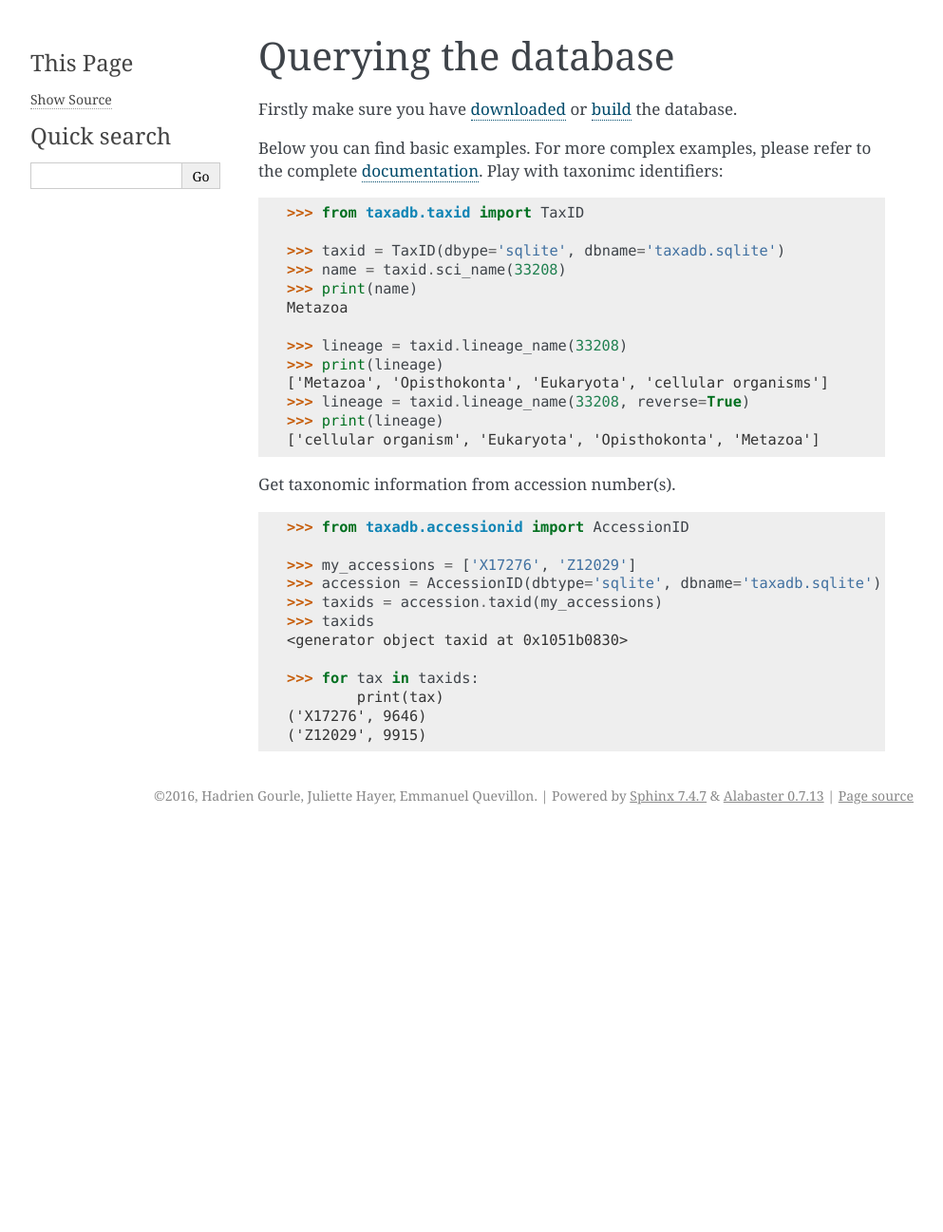
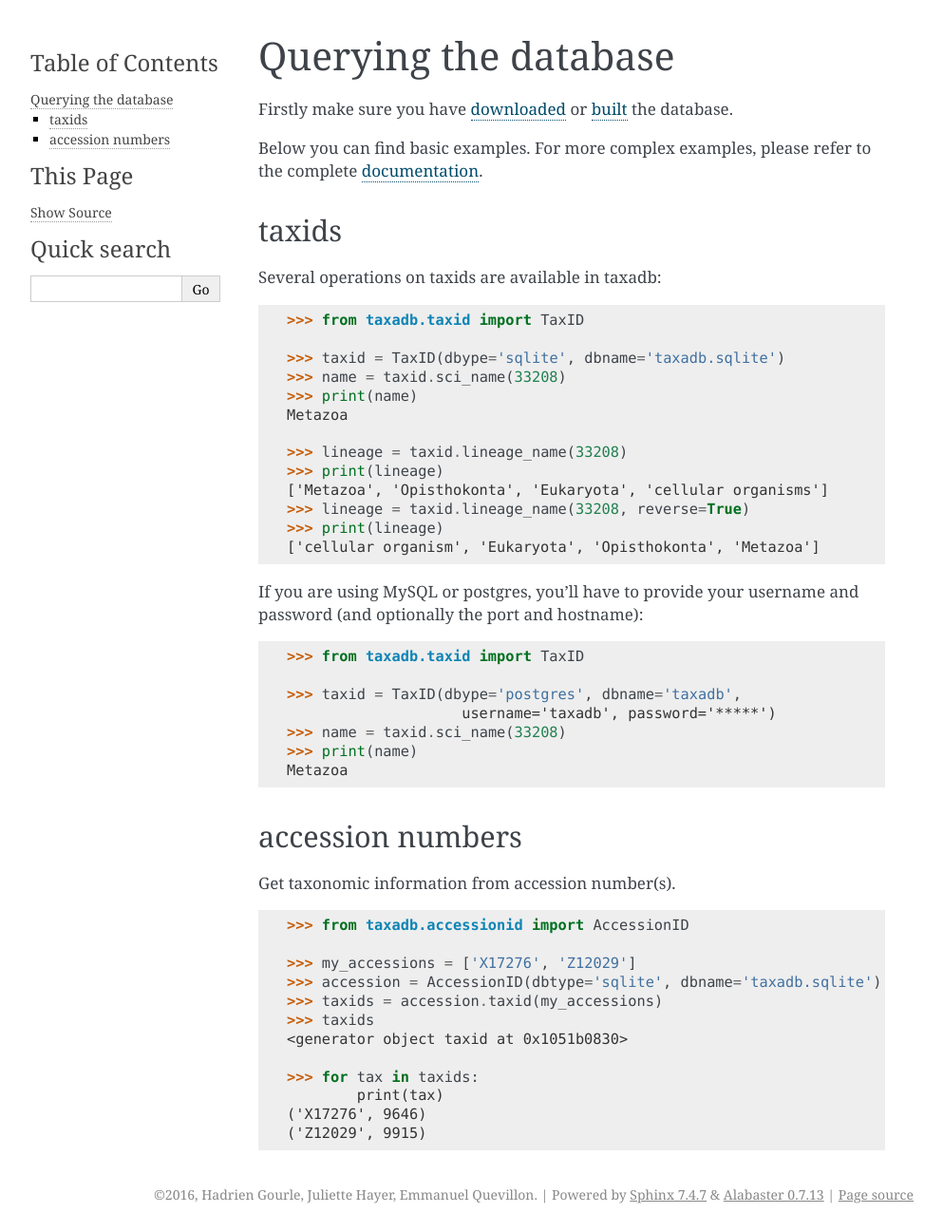
Before and after one commit to HadrienG/taxadb, a Sphinx documentation site: the page built from doc/taxadb/query.rst, in a window 1280 px wide. Shown: the whole page at 95% size, without its empty margins (148-1141 px from the left). Built offline with Sphinx 7.4.7, drawn with Linux system fonts in a browser that asks for light colours; before the commit the page ends 900 px from its top, so only the background shows below that.

Commit message:
query + api doc

```diff
--- a/doc/taxadb/api.rst
+++ b/doc/taxadb/api.rst
@@ -1,6 +1,6 @@
 .. _api:
 
-Taxadb's API Documentation
+API Documentation
 ==========================
 
 Contents:
--- a/doc/taxadb/query.rst
+++ b/doc/taxadb/query.rst
@@ -4,10 +4,16 @@
 Querying the database
 =====================
 
-Firstly make sure you have :ref:`downloaded <download>` or :ref:`build <build_own_databases>` the database.
+Firstly make sure you have :ref:`downloaded <download>` or :ref:`built <build_own_databases>` the database.
 
 Below you can find basic examples. For more complex examples, please refer to the complete :ref:`documentation <api>`.
-Play with taxonimc identifiers:
+
+.. _taxids:
+
+taxids
+------
+
+Several operations on taxids are available in taxadb:
 
 .. code-block:: python
 
@@ -25,6 +31,24 @@ Play with taxonimc identifiers:
    >>> print(lineage)
    ['cellular organism', 'Eukaryota', 'Opisthokonta', 'Metazoa']
 
+If you are using MySQL or postgres, you'll have to provide your username and password
+(and optionally the port and hostname):
+
+.. code-block:: python
+
+    >>> from taxadb.taxid import TaxID
+
+    >>> taxid = TaxID(dbype='postgres', dbname='taxadb',
+                        username='taxadb', password='*****')
+    >>> name = taxid.sci_name(33208)
+    >>> print(name)
+    Metazoa
+
+.. _accessions:
+
+accession numbers
+-----------------
+
 Get taxonomic information from accession number(s).
 
 .. code-block:: python
```
